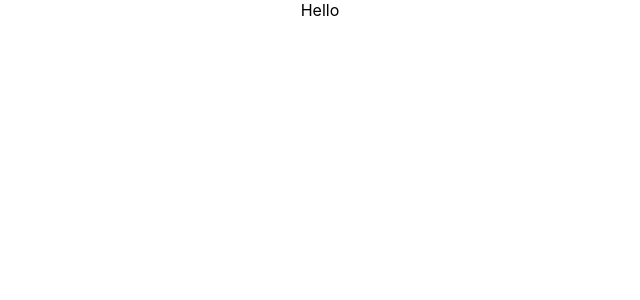
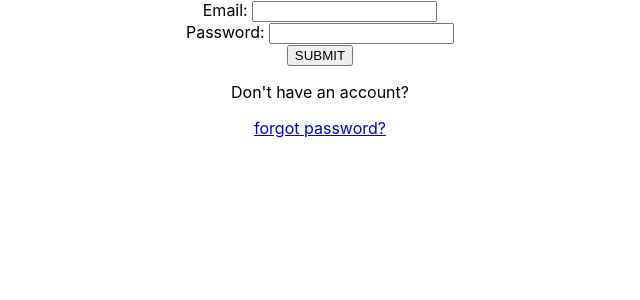
Before and after one commit to Afri-Mart/Frontend, a React (Create React App) app: page / in a window 1280 px wide. Shown: the top 300 px of the page, without its empty margins (320-960 px from the left). Built offline with nearby package versions, Linux system fonts and the light colour scheme.

Commit message:
initial build

```diff
--- a/src/App.js
+++ b/src/App.js
@@ -1,9 +1,10 @@
 import './App.css';
+import Login from './components/Login/login'
 
 function App() {
   return (
     <div className="App">
-      Hello
+      <Login />
     </div>
   );
 }
--- /dev/null
+++ b/src/components/Login/input.js
@@ -0,0 +1,55 @@
+import React, { useState } from 'react'
+import './input.css'
+
+function Input() {
+    const [ enteredInput, setInput ] = useState('')
+
+
+const handleChange = (event) => {
+    setInput(event.target.value)
+    console.log(event.target.value)
+}
+
+const handleSubmit = (event) => {
+    event.preventDefault();
+    if(enteredInput !== ''){
+        alert(`WELCOME ${enteredInput}`)
+    }
+}
+
+  return (
+    <form onSubmit = {handleSubmit}>
+        <div className='container'>
+            <label for='name'>Email: </label>
+            <input
+                type = 'text'
+                id = 'name'
+                value = {enteredInput}
+                onChange = {handleChange}
+            />
+        </div>
+
+        <div className='container'>
+            <label for='password'>Password: </label>
+            <input
+                type = 'password'
+                id = 'password'
+                value = {enteredInput}
+                onChange = {handleChange}
+            />
+        </div>
+
+        <div>
+            <button>SUBMIT</button>
+        </div>
+        <div>
+            <p>Don't have an account? </p>
+            <p><a href = '/'>forgot password?</a></p>
+        </div>
+
+
+    </form>
+  )
+}
+
+export default Input
--- /dev/null
+++ b/src/components/Login/login.js
@@ -0,0 +1,13 @@
+import React from 'react'
+import Input from './input'
+
+function Login
+() {
+  return (
+    <div>
+        <Input />
+    </div>
+  )
+}
+
+export default Login
```
Also changed, not shown: src/Header/NavBar/navbar.js (deleted, +0 -10 lines), src/components/Header/header.js (added), src/components/Header/logo.js (renamed from src/Header/logo.js), src/components/Home/home.js (renamed from src/Home/home.js), src/components/Login/input.css (added).
